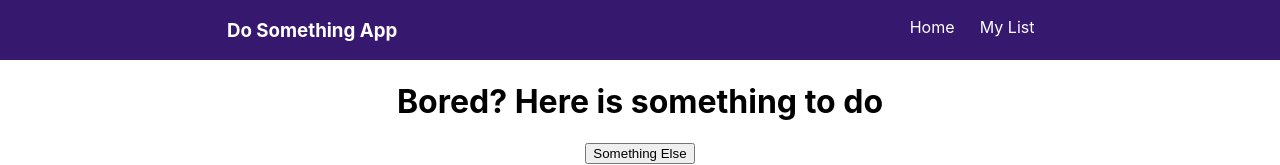
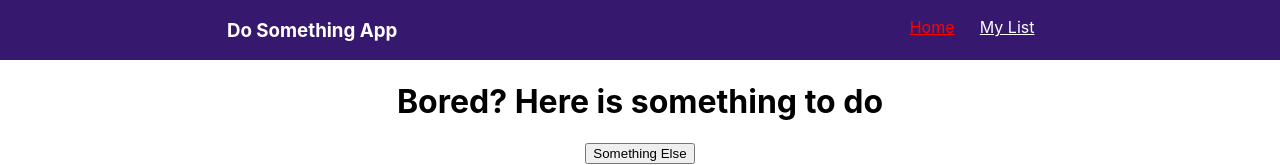
Before and after one commit to rayalva407/Do-Something, a React (Create React App) app in the folder do-something-frontend/: page / in a window 1280 px wide. Shown: the top 165 px of the page. Built offline with nearby package versions, Linux system fonts and the light colour scheme; no server answers.

Commit message:
changed Link to NavLink

```diff
--- a/do-something-frontend/src/App.js
+++ b/do-something-frontend/src/App.js
@@ -3,7 +3,7 @@ import Home from './Components/Home'
 import Nav from './Components/Nav'
 import MyList from './Components/MyList'
 import ActivityDetail from './Components/ActivityDetail'
-import { BrowserRouter as Router, Switch, Route } from 'react-router-dom'
+import { BrowserRouter as Router, Route } from 'react-router-dom'
 import './App.css'
 
 class App extends Component {
@@ -31,8 +31,8 @@ class App extends Component {
   render() {
     return (
       <div className="App">
-        <Nav />
         <Router>
+          <Nav />
           <Route exact path='/' render={props => <Home {...props} activityProp={this.state.activity} clickProp={this.handleClick}/>} />
           <Route exact path='/mylist' component={MyList} />
           <Route exact path='/activity/:id' component={ActivityDetail} />
--- a/do-something-frontend/src/Components/Nav.js
+++ b/do-something-frontend/src/Components/Nav.js
@@ -1,4 +1,5 @@
 import React from 'react';
+import {NavLink} from 'react-router-dom';
 
 const Nav = () => {
   return (
@@ -6,8 +7,14 @@ const Nav = () => {
       <nav>
         <h3>Do Something App</h3>
         <ul className="links">
-          <li>Home</li>
-          <li>My List</li>
+          <NavLink to='/' exact style={{color: 'white'}} activeStyle={{
+            color: 'red'}}>
+            <li>Home</li>
+          </NavLink>
+          <NavLink to='mylist' exact style={{color: 'white'}} activeStyle={{
+            color: 'red'}}>
+            <li>My List</li>
+          </NavLink>
         </ul>
       </nav>
     </div>
```
Also changed, not shown: 1 other file (tests, documents, lock files or other folders).
